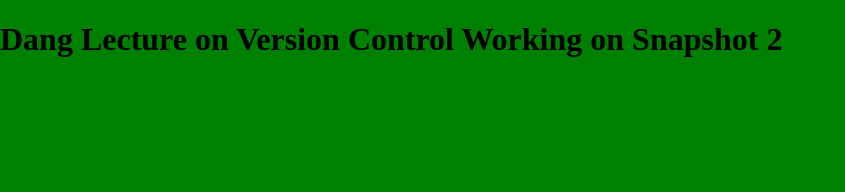
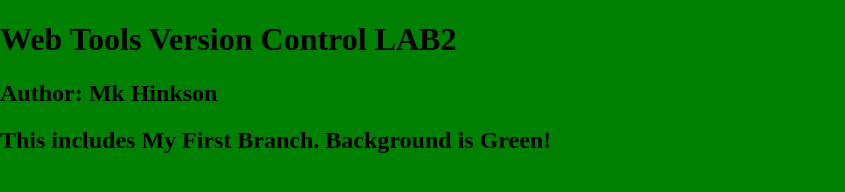
Before and after one commit to kvdang/Bitts_GithubIntro, a plain HTML site: page index.html in a window 1280 px wide. Shown: the whole page, without its empty margins (0-845 px from the left). Drawn offline with nearby package versions, Linux system fonts and the light colour scheme.

Commit message:
Updated index file with H2
Added additional text in the index.html file

```diff
--- a/index.html
+++ b/index.html
@@ -14,7 +14,9 @@
     </head>
     <body>
     <header>
-	<h1>Dang Lecture on Version Control Working on Snapshot 2</h1>
+	<h1>Web Tools Version Control LAB2</h1>
+	<h2>Author: Mk Hinkson</h2>
+	<h2>This includes My First Branch. Background is Green!</h2>
     </header>
     <nav id="pageNav">
     </nav>
```
